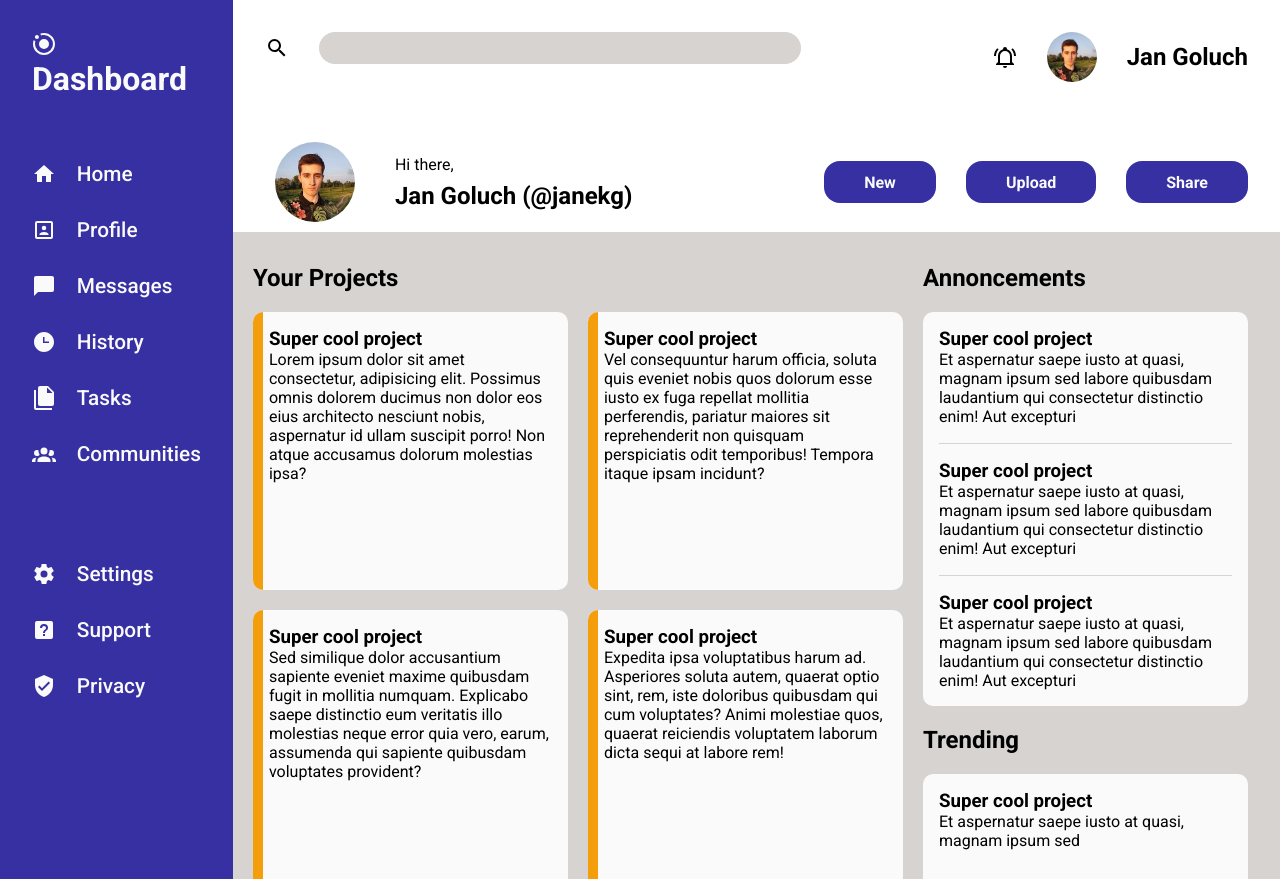
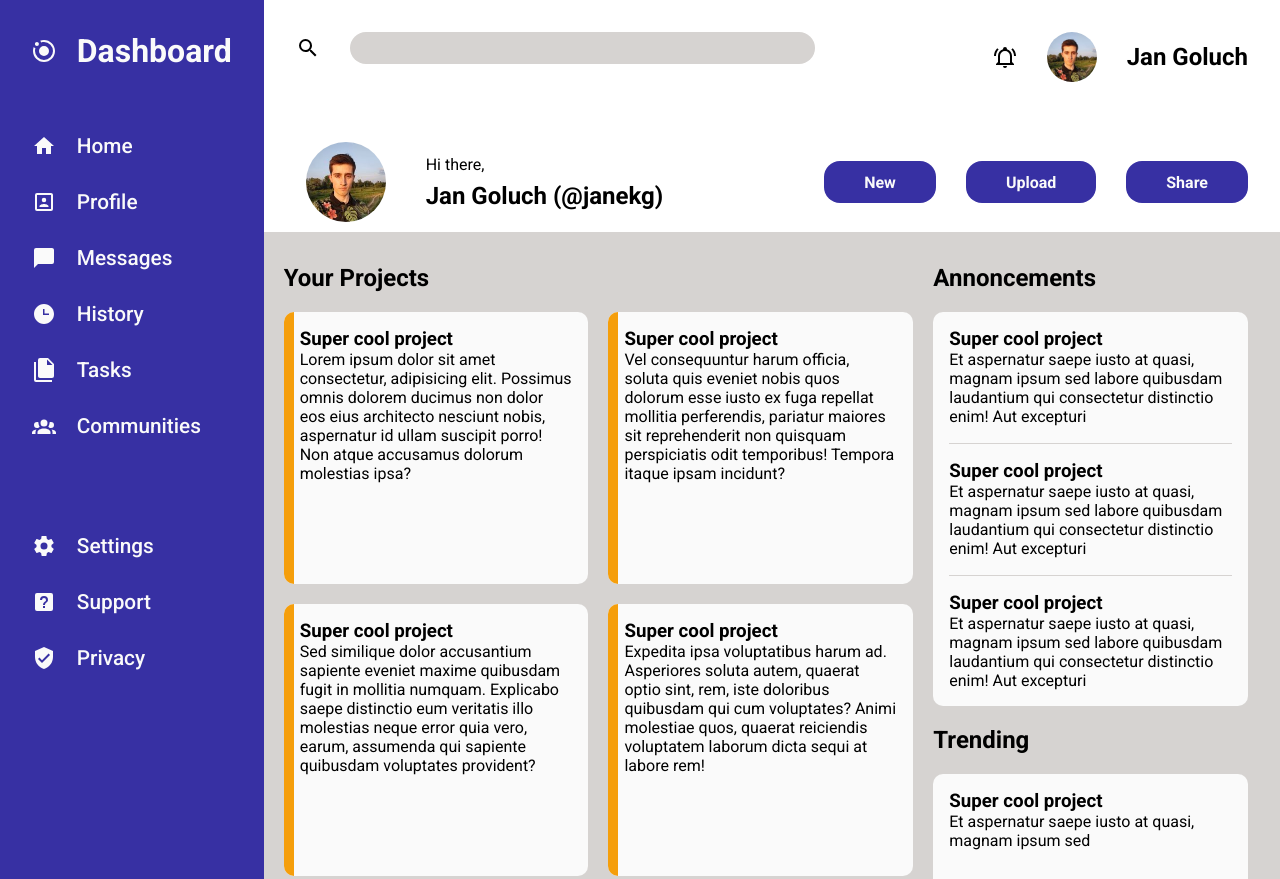
Before and after one commit to nightshiftguy/admin-dashboard, a plain HTML site: page index.html in a window 1280 px wide. Shown: the top 879 px of the page. Drawn offline with Linux system fonts and the light colour scheme.

Commit message:
center sidebar content

```diff
--- a/style.css
+++ b/style.css
@@ -87,10 +87,6 @@ input[type="search"]:focus{
     font-weight: 500;
 }
 
-.sidebar h1{
-    display:inline;
-}
-
 .sidebar > *{
     margin-bottom:4rem;
 }
@@ -99,10 +95,11 @@ input[type="search"]:focus{
     font-size:1.3rem;
 }
 
-.sidebar li a{
+.sidebar li a, .sidebar > div{
     display:grid;
     grid-template-columns: min-content 1fr;
     gap:1.3rem;
+    align-items:center;
 }
 
 .sidebar svg path{
```
